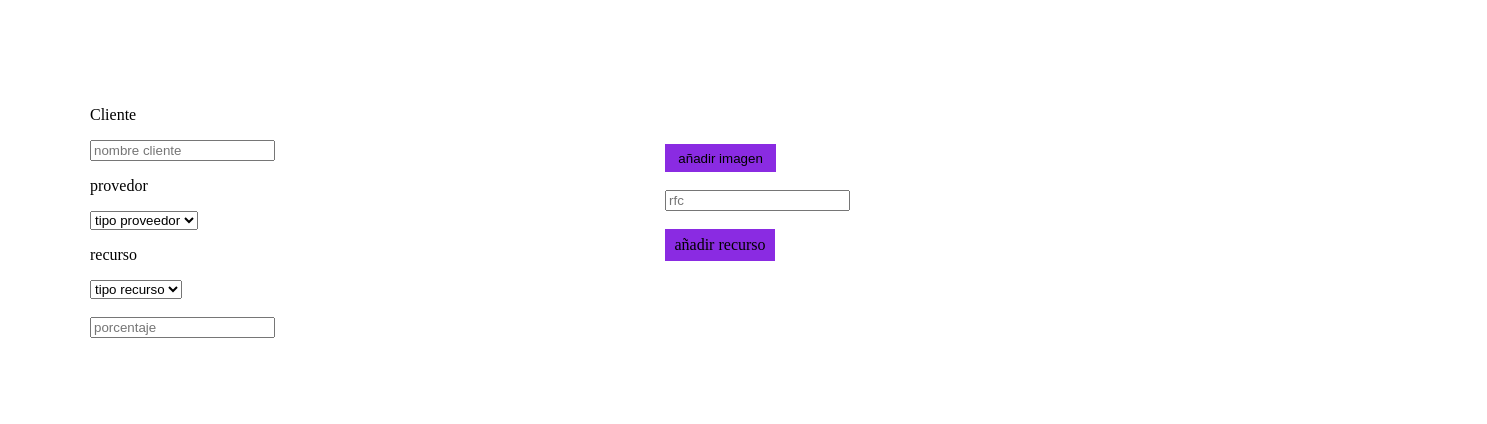
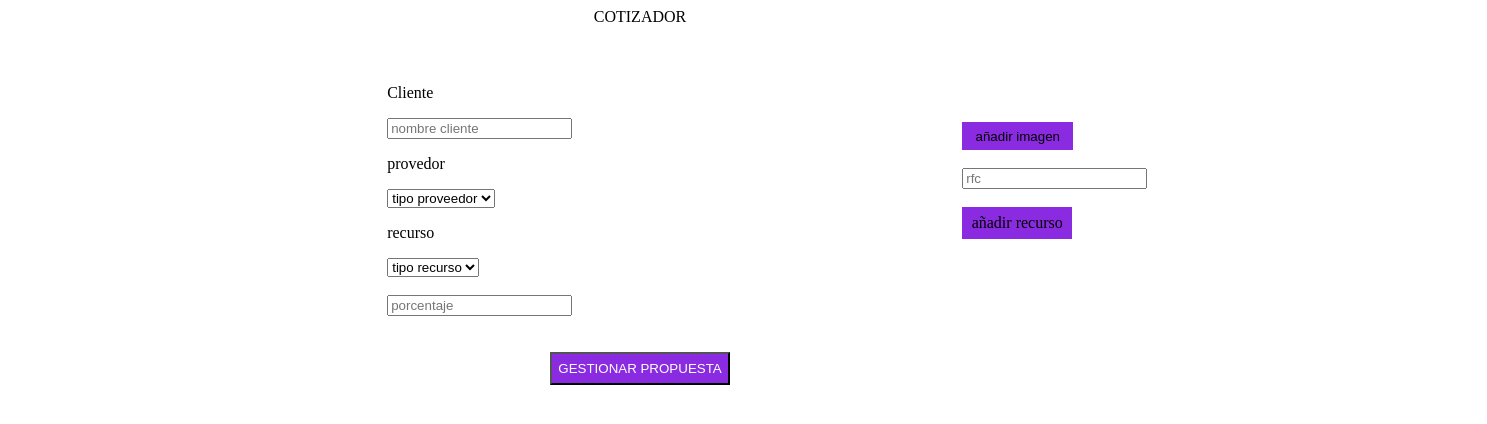
Before and after one commit to yepez1990/practicas, a plain HTML site: page ejercicios/formulario.html in a window 1280 px wide. Shown: the whole page, 1487 px wide, since content can reach past the window. Drawn offline with Linux system fonts and the light colour scheme.

Commit message:
avanze practica formulario2

```diff
--- a/ejercicios/estilo.css
+++ b/ejercicios/estilo.css
@@ -1,3 +1,15 @@
+
+.divPadre {
+    height:50px;
+    width:100%;
+     text-align:center;
+}
+
+.divHijo {
+    height:30px;
+    width:400px;
+     margin:0px auto;
+}
 
 .container-form{
     width: 100%;
@@ -6,7 +18,12 @@
     display: grid;
     grid-template-columns: repeat(2,1fr);
     grid-gap: 50px;
-    margin-top: 90px;
+    margin-top: 10px;
+    margin-left: 30%;
+}
+
+.container-items{
+    width: 100%;
 }
 
 .button {
@@ -26,6 +43,16 @@
     text-align: center;
     text-decoration: none;
     color:black;
+}
+
+.submit{
+    display: inline-block;
+    padding: 7px 0;
+    width: 180px;
+    background: blueviolet;
+    text-align: center;
+    text-decoration: none;
+    color:white;
 }
 
 .modal-container{
--- a/ejercicios/formulario.html
+++ b/ejercicios/formulario.html
@@ -10,10 +10,14 @@
 </head>
 
 <body>
+    <div class="divPadre">
+        <div class="divHijo">COTIZADOR</div>
+    </div>
+    <form>
         <div class="container-form">
             <div class="info-form">
                 <p>Cliente</p>
-            <input type="text" placeholder="nombre cliente">
+                <input type="text" placeholder="nombre cliente" required>
                 <p>provedor</p>
                 <select>
                     <option disabled selected>tipo proveedor</option>
@@ -30,7 +34,7 @@
                 </select>
                 <br>
                 <br>
-            <input type="text" placeholder="porcentaje">
+                <input type="text" placeholder="porcentaje" required>
             </div>
             <div class="info-form">
                 <br>
@@ -41,7 +45,7 @@
                     <button onclick="defaulBtnActive()" id="custom-btn" class="button">añadir imagen</button>
                 </div>
                 <br>
-            <input type="text" placeholder="rfc">
+                <input type="text" placeholder="rfc" required>
                 <br>
                 <br>
                 <div>
@@ -64,10 +68,17 @@
                     </div>
 
                 </div>
-
                 <script src="main.js"></script>
             </div>
         </div>
+        <br>
+        <br>
+        <div class="divPadre">
+            <div class="divHijo">
+                <input class="submit" type="submit" value="GESTIONAR PROPUESTA">
+            </div>
+        </div>
+    </form>
 </body>
 
 </html>
```
Lines whose indentation alone changed are shown as unchanged.
